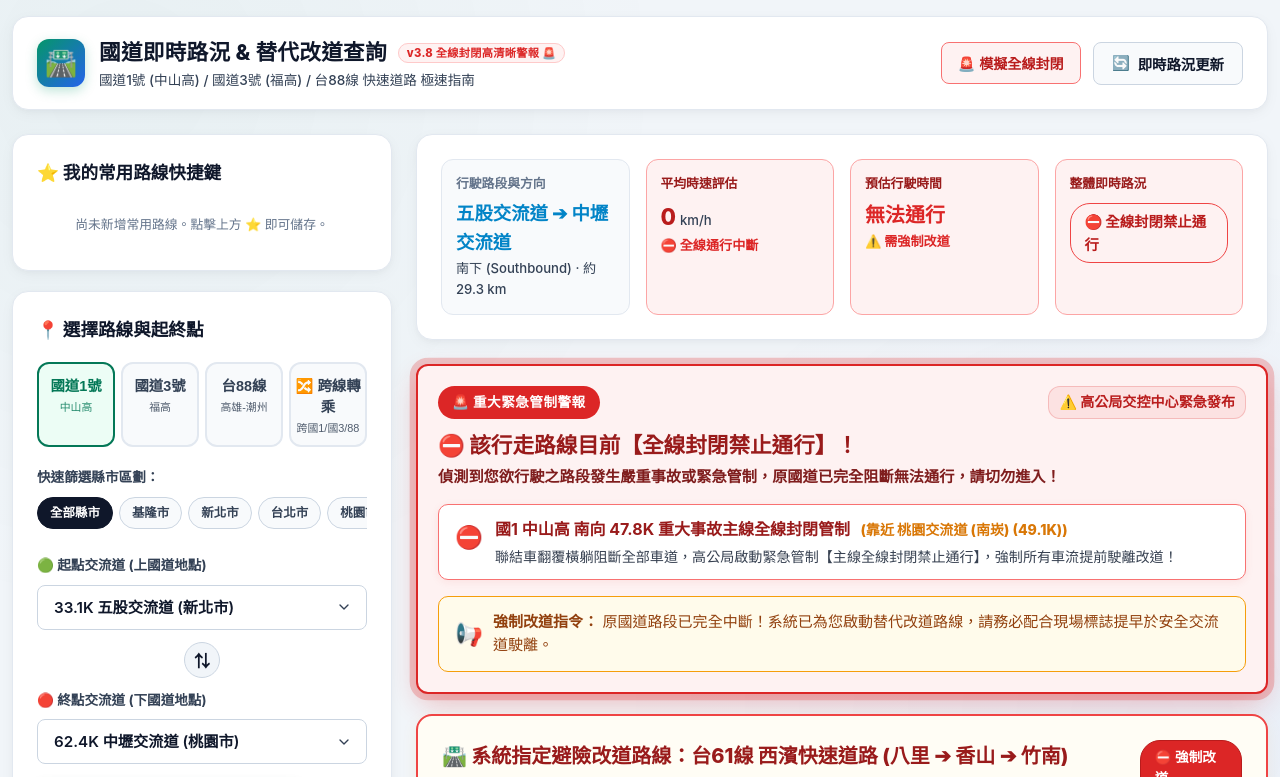
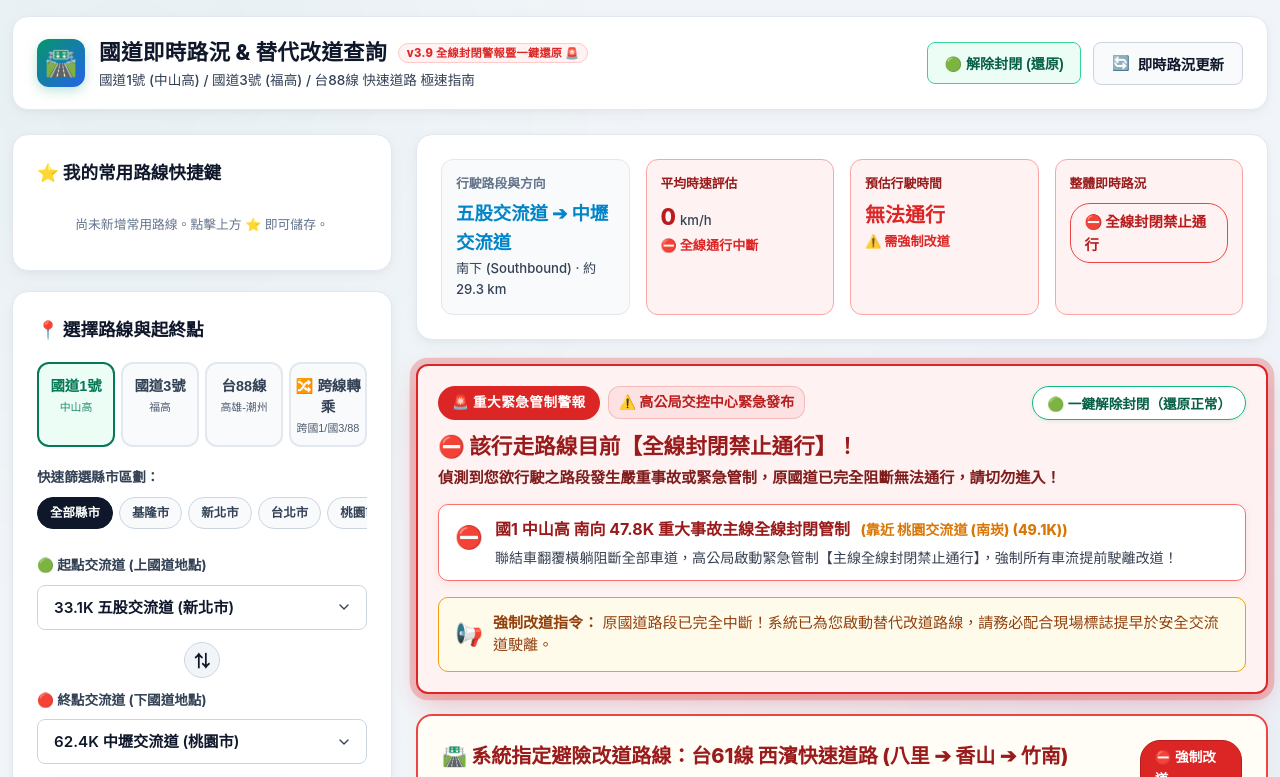
Before and after one commit to tksqftksqf-ui/freeway-traffic-app, a plain HTML site: page index.html in a window 1280 px wide. Both pictures are taken after a click on the button "🚨 模擬全線封閉". Shown: the top 777 px of the page. Drawn offline with Linux system fonts and the light colour scheme.

Commit message:
feat: add one-click restore and toggle for simulated emergency closure v3.9

```diff
--- a/css/styles.css
+++ b/css/styles.css
@@ -988,6 +988,42 @@ body {
   transform: translateY(-1px);
 }
 
+.closure-test-btn.restore-mode {
+  background: #ECFDF5;
+  border-color: #34D399;
+  color: #065F46;
+}
+
+.closure-test-btn.restore-mode:hover {
+  background: #D1FAE5;
+  border-color: #10B981;
+  color: #047857;
+  transform: translateY(-1px);
+}
+
+.dismiss-closure-btn {
+  background: #FFFFFF;
+  border: 1.5px solid #10B981;
+  color: #065F46;
+  font-weight: 800;
+  font-size: 0.85rem;
+  padding: 6px 14px;
+  border-radius: 20px;
+  cursor: pointer;
+  display: inline-flex;
+  align-items: center;
+  gap: 6px;
+  transition: var(--transition-fast);
+  box-shadow: 0 1px 4px rgba(16, 185, 129, 0.15);
+}
+
+.dismiss-closure-btn:hover {
+  background: #ECFDF5;
+  border-color: #059669;
+  color: #047857;
+  transform: translateY(-1px);
+}
+
 .app-footer {
   text-align: center;
   padding: 24px 0;
--- a/index.html
+++ b/index.html
@@ -14,7 +14,7 @@
   <link rel="apple-touch-icon" href="https://img.icons8.com/emoji/192/highway-emoji.png">
 
   <!-- CSS Style -->
-  <link rel="stylesheet" href="css/styles.css?v=3.8">
+  <link rel="stylesheet" href="css/styles.css?v=3.9">
 </head>
 <body>
   <div class="container">
@@ -23,7 +23,7 @@
       <div class="brand">
         <div class="brand-icon">🛣️</div>
         <div class="brand-title">
-          <h1>國道即時路況 & 替代改道查詢 <span style="font-size: 0.7rem; background: #FEF2F2; color: #DC2626; padding: 2px 8px; border-radius: 10px; border: 1px solid #FECACA; margin-left: 6px; vertical-align: middle;">v3.8 全線封閉高清晰警報 🚨</span></h1>
+          <h1>國道即時路況 & 替代改道查詢 <span style="font-size: 0.7rem; background: #FEF2F2; color: #DC2626; padding: 2px 8px; border-radius: 10px; border: 1px solid #FECACA; margin-left: 6px; vertical-align: middle;">v3.9 全線封閉警報暨一鍵還原 🚨</span></h1>
           <p>國道1號 (中山高) / 國道3號 (福高) / 台88線 快速道路 極速指南</p>
         </div>
       </div>
@@ -148,9 +148,9 @@
   </div>
 
   <!-- JavaScript Modules with Cache Busters -->
-  <script src="js/data/interchanges.js?v=3.8"></script>
-  <script src="js/data/detourRules.js?v=3.8"></script>
-  <script src="js/trafficEngine.js?v=3.8"></script>
-  <script src="js/app.js?v=3.8"></script>
+  <script src="js/data/interchanges.js?v=3.9"></script>
+  <script src="js/data/detourRules.js?v=3.9"></script>
+  <script src="js/trafficEngine.js?v=3.9"></script>
+  <script src="js/app.js?v=3.9"></script>
 </body>
 </html>
--- a/js/app.js
+++ b/js/app.js
@@ -79,23 +79,30 @@ document.addEventListener('DOMContentLoaded', () => {
   startSelect.addEventListener('change', performQuery);
   endSelect.addEventListener('change', performQuery);
 
-  // 5. 重新整理 / 模擬更新
+  // 5. 重新整理 / 模擬更新 (清除模擬並刷新路況)
   refreshBtn.addEventListener('click', () => {
     refreshBtn.classList.add('spinning');
+    engine.clearClosure();
     engine.generateMockIncidents();
     setTimeout(() => {
       performQuery();
+      updateClosureBtnState();
       refreshBtn.classList.remove('spinning');
     }, 400);
   });
 
-  // 5.1 模擬全線封閉警示測試
+  // 5.1 模擬全線封閉警示測試與一鍵還原開關
   if (closureTestBtn) {
     closureTestBtn.addEventListener('click', () => {
-      const startId = startSelect.value;
-      const endId = endSelect.value;
-      engine.simulateClosureForRoute(currentHighwayId, startId, endId);
+      if (engine.hasActiveClosure()) {
+        engine.clearClosure();
+      } else {
+        const startId = startSelect.value;
+        const endId = endSelect.value;
+        engine.simulateClosureForRoute(currentHighwayId, startId, endId);
+      }
       performQuery();
+      updateClosureBtnState();
     });
   }
 
@@ -292,6 +299,20 @@ document.addEventListener('DOMContentLoaded', () => {
     if (endSelect.querySelector(`option[value="${endId}"]`)) endSelect.value = endId;
   }
 
+  function updateClosureBtnState() {
+    if (!closureTestBtn) return;
+    const hasClosure = engine.hasActiveClosure();
+    if (hasClosure) {
+      closureTestBtn.classList.add('restore-mode');
+      closureTestBtn.innerHTML = '<span>🟢 解除封閉 (還原)</span>';
+      closureTestBtn.title = '點擊立即解除全線封閉管制並還原正常路況';
+    } else {
+      closureTestBtn.classList.remove('restore-mode');
+      closureTestBtn.innerHTML = '<span>🚨 模擬全線封閉</span>';
+      closureTestBtn.title = '模擬當前路線全線封閉警示測試';
+    }
+  }
+
   function performQuery() {
     const startId = startSelect.value;
     const endId = endSelect.value;
@@ -313,6 +334,7 @@ document.addEventListener('DOMContentLoaded', () => {
     renderDetourCard(result);
     renderVisualTimeline(result);
     if (incidentsListContainer) renderIncidentsList(result);
+    updateClosureBtnState();
   }
 
   function renderSummary(result) {
@@ -363,8 +385,13 @@ document.addEventListener('DOMContentLoaded', () => {
       detourCardContainer.innerHTML = `
         <div class="emergency-closure-box">
           <div class="emergency-closure-header">
-            <div class="emergency-badge">🚨 重大緊急管制警報</div>
-            <div class="emergency-time">⚠️ 高公局交控中心緊急發布</div>
+            <div style="display: flex; align-items: center; gap: 8px; flex-wrap: wrap;">
+              <div class="emergency-badge">🚨 重大緊急管制警報</div>
+              <div class="emergency-time">⚠️ 高公局交控中心緊急發布</div>
+            </div>
+            <button id="dismissClosureBtn" class="dismiss-closure-btn" title="立即解除模擬全線封閉管制並還原正常路況">
+              <span>🟢 一鍵解除封閉（還原正常）</span>
+            </button>
           </div>
           <div class="emergency-title">⛔ 該行走路線目前【全線封閉禁止通行】！</div>
           <div class="emergency-desc">偵測到您欲行駛之路段發生嚴重事故或緊急管制，原國道已完全阻斷無法通行，請切勿進入！</div>
@@ -430,6 +457,16 @@ document.addEventListener('DOMContentLoaded', () => {
           </div>
         </div>
       `;
+
+      const dismissBtn = document.getElementById('dismissClosureBtn');
+      if (dismissBtn) {
+        dismissBtn.addEventListener('click', () => {
+          engine.clearClosure();
+          performQuery();
+          updateClosureBtnState();
+        });
+      }
+
       return;
     }
 
--- a/js/trafficEngine.js
+++ b/js/trafficEngine.js
@@ -14,7 +14,6 @@ class TrafficEngine {
    */
   generateMockIncidents() {
     const incidentTemplates = [
-      { type: 'closure', title: '重大車禍起火主線全線封閉', severity: 'emergency', speedDrop: 110, icon: '⛔', desc: '槽車翻覆起火燃燒，全線雙向/主線全線封閉禁止通行，消防與高公局全力灌救處理中，請絕對不要進入該路段，配合警方引導改道！' },
       { type: 'accident', title: '小客車追撞事故', severity: 'high', speedDrop: 45, icon: '💥', desc: '占用內側車道，後方回堵約 2.5 公里，警方已抵達處理中。' },
       { type: 'accident', title: '大貨車翻覆/掉落物', severity: 'critical', speedDrop: 60, icon: '⚠️', desc: '占用中內側車道，掉落散落物清理中，建議提早改道。' },
       { type: 'construction', title: '路面高架修補施工', severity: 'medium', speedDrop: 25, icon: '🚧', desc: '封閉外側路肩與外側車道，工期至 17:00 止。' },
@@ -135,6 +134,20 @@ class TrafficEngine {
       locationName: `${hwData.shortName} ${dir} ${midKm.toFixed(1)}K`,
       timestamp: new Date().toLocaleTimeString('zh-TW', { hour: '2-digit', minute: '2-digit' })
     });
+  }
+
+  /**
+   * 清除當前全線封閉事件 (還原正常路況)
+   */
+  clearClosure() {
+    this.incidentsSeed = this.incidentsSeed.filter(i => i.type !== 'closure' && i.severity !== 'emergency');
+  }
+
+  /**
+   * 檢查當前是否有全線封閉事件
+   */
+  hasActiveClosure() {
+    return this.incidentsSeed.some(i => i.type === 'closure' || i.severity === 'emergency');
   }
 
   /**
```
